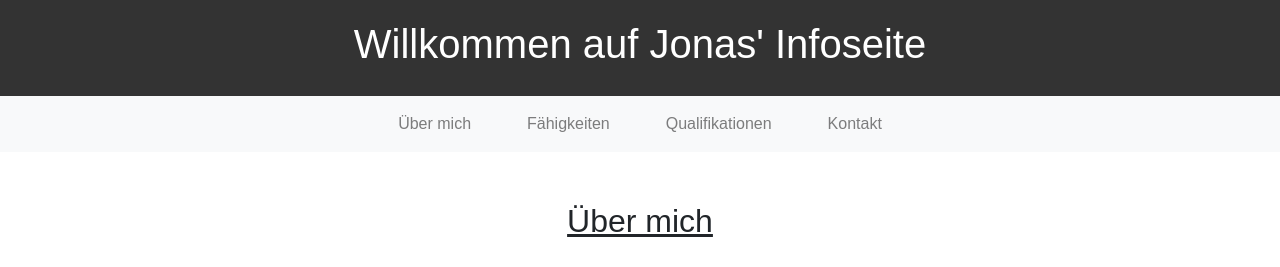
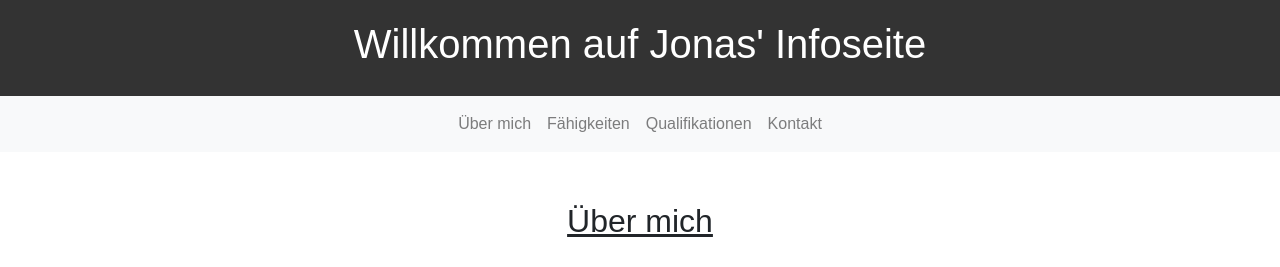
Before and after one commit to Jo-Broo/myWebsite, a plain HTML site: page index.html in a window 1280 px wide. Shown: the top 267 px of the page. Drawn offline with nearby package versions, Linux system fonts and the light colour scheme.

Commit message:
fixed navbar

```diff
--- a/index.html
+++ b/index.html
@@ -2,9 +2,9 @@
 <html lang="en">
 <head>
 <meta charset="UTF-8">
-<meta name="viewport" content="width=device-width, initial-scale=1.0">
+<meta name="viewport" content="width=device-width, initial-scale=1, shrink-to-fit=no">
 <title>Infoseite</title>
-<link rel="stylesheet" href="https://cdn.jsdelivr.net/npm/bootstrap@4.0.0/dist/css/bootstrap.min.css" integrity="sha384-Gn5384xqQ1aoWXA+058RXPxPg6fy4IWvTNh0E263XmFcJlSAwiGgFAW/dAiS6JXm" crossorigin="anonymous">
+<link rel="stylesheet" href="https://cdn.jsdelivr.net/npm/bootstrap@4.1.3/dist/css/bootstrap.min.css" integrity="sha384-MCw98/SFnGE8fJT3GXwEOngsV7Zt27NXFoaoApmYm81iuXoPkFOJwJ8ERdknLPMO" crossorigin="anonymous">
 <link rel="stylesheet" href="https://cdnjs.cloudflare.com/ajax/libs/font-awesome/4.7.0/css/font-awesome.min.css">
 <style>
     body {
@@ -71,25 +71,15 @@
 </header>
 
 <nav class="navbar navbar-expand-lg navbar-light bg-light">
-    <div class="container">
-        <button class="navbar-toggler" type="button" data-bs-toggle="collapse" data-bs-target="#navbarNav" aria-controls="navbarNav" aria-expanded="false" aria-label="Toggle navigation">
+    <button class="navbar-toggler" type="button" data-toggle="collapse" data-target="#navbarNavAltMarkup" aria-controls="navbarNavAltMarkup" aria-expanded="false" aria-label="Toggle navigation">
         <span class="navbar-toggler-icon"></span>
     </button>
-        <div class="collapse navbar-collapse" id="navbarNav">
-            <ul class="navbar-nav mx-auto">
-                <li class="nav-item">
+    <div class="collapse navbar-collapse" id="navbarNavAltMarkup">
+        <div class="navbar-nav mx-auto">
             <a class="nav-link" href="#about">Über mich</a>
-                </li>
-                <li class="nav-item">
             <a class="nav-link" href="#faehigkeiten">Fähigkeiten</a>
-                </li>
-                <li class="nav-item">
             <a class="nav-link" href="#qualifikationen">Qualifikationen</a>
-                </li>
-                <li class="nav-item">
             <a class="nav-link" href="#kontakt">Kontakt</a>
-                </li>
-            </ul>
         </div>
     </div>
 </nav>
@@ -161,8 +151,8 @@
     <p>&copy; 2024 Jonas Wolf. Alle Rechte vorbehalten.</p>
     <a class="footer" href="https://github.com/Jo-Broo"><i class="fa fa-github fa-2x"></i></a>
 </footer>
-<script src="https://code.jquery.com/jquery-3.2.1.slim.min.js" integrity="sha384-KJ3o2DKtIkvYIK3UENzmM7KCkRr/rE9/Qpg6aAZGJwFDMVNA/GpGFF93hXpG5KkN" crossorigin="anonymous"></script>
-<script src="https://cdn.jsdelivr.net/npm/popper.js@1.12.9/dist/umd/popper.min.js" integrity="sha384-ApNbgh9B+Y1QKtv3Rn7W3mgPxhU9K/ScQsAP7hUibX39j7fakFPskvXusvfa0b4Q" crossorigin="anonymous"></script>
-<script src="https://cdn.jsdelivr.net/npm/bootstrap@4.0.0/dist/js/bootstrap.min.js" integrity="sha384-JZR6Spejh4U02d8jOt6vLEHfe/JQGiRRSQQxSfFWpi1MquVdAyjUar5+76PVCmYl" crossorigin="anonymous"></script>
+<script src="https://code.jquery.com/jquery-3.3.1.slim.min.js" integrity="sha384-q8i/X+965DzO0rT7abK41JStQIAqVgRVzpbzo5smXKp4YfRvH+8abtTE1Pi6jizo" crossorigin="anonymous"></script>
+<script src="https://cdn.jsdelivr.net/npm/popper.js@1.14.3/dist/umd/popper.min.js" integrity="sha384-ZMP7rVo3mIykV+2+9J3UJ46jBk0WLaUAdn689aCwoqbBJiSnjAK/l8WvCWPIPm49" crossorigin="anonymous"></script>
+<script src="https://cdn.jsdelivr.net/npm/bootstrap@4.1.3/dist/js/bootstrap.min.js" integrity="sha384-ChfqqxuZUCnJSK3+MXmPNIyE6ZbWh2IMqE241rYiqJxyMiZ6OW/JmZQ5stwEULTy" crossorigin="anonymous"></script>
 </body>
 </html>
```
Lines whose indentation alone changed are shown as unchanged.
